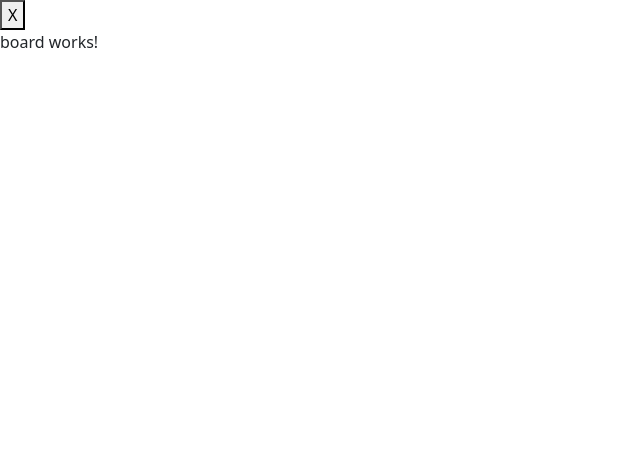
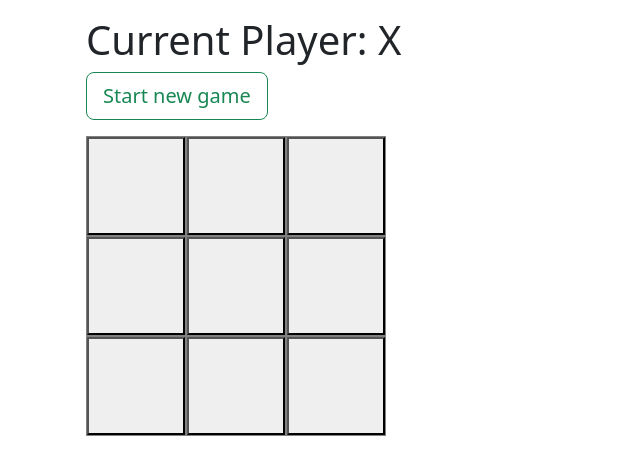
Before and after one commit to dav100ide/ng-tris, an Angular app: page / in a window 1280 px wide. Shown: the top 474 px of the page, without its empty margins (0-640 px from the left). Built offline with nearby package versions, Linux system fonts and the light colour scheme.

Commit message:
refac metodi board

```diff
--- a/src/app/app.component.html
+++ b/src/app/app.component.html
@@ -1,3 +1,4 @@
 <!-- <router-outlet ></router-outlet> -->
-<app-square [value]="'X'"></app-square>
-<app-board></app-board>
+<div class="container p-3">
+   <app-board></app-board>
+</div>
--- a/src/app/components/board/board.component.html
+++ b/src/app/components/board/board.component.html
@@ -1 +1,15 @@
-<p>board works!</p>
+<h1>Current Player: {{ currentPlayer }}</h1>
+
+<button class="btn btn-lg btn-outline-success" (click)="newGame()">
+   Start new game
+</button>
+
+<h2 *ngIf="winner">Player {{ winner }} won!!</h2>
+
+<main>
+   <app-square
+      *ngFor="let val of squares; let i = index"
+      [value]="val"
+      (click)="makeMove(i)"
+   ></app-square>
+</main>
--- a/src/app/components/board/board.component.scss
+++ b/src/app/components/board/board.component.scss
@@ -0,0 +1,11 @@
+main {
+   padding-block: 1rem;
+   --size: 100px;
+   display: grid;
+   grid-template-columns: repeat(3, var(--size));
+   grid-gap: 0;
+   app-square {
+      height: var(--size);
+      border: 1px gray solid;
+   }
+}
--- a/src/app/components/board/board.component.ts
+++ b/src/app/components/board/board.component.ts
@@ -1,10 +1,61 @@
-import { Component } from '@angular/core';
+import { Component, OnInit } from '@angular/core';
+import { Xo } from 'src/app/xo';
 
 @Component({
-  selector: 'app-board',
-  templateUrl: './board.component.html',
-  styleUrls: ['./board.component.scss']
+   selector: 'app-board',
+   templateUrl: './board.component.html',
+   styleUrls: ['./board.component.scss'],
 })
-export class BoardComponent {
+export class BoardComponent implements OnInit {
+   squares!: any[];
+   xIsNext: boolean = false;
+   winner!: string | null;
+   constructor() {}
 
+   ngOnInit(): void {
+      this.newGame();
+   }
+   newGame(): void {
+      this.squares = Array(9).fill(null);
+      this.winner = null;
+      this.xIsNext = true;
+   }
+
+   //computed property
+   get currentPlayer(): 'X' | 'O' {
+      return this.xIsNext ? 'X' : 'O';
+   }
+
+   //event handler: al click
+   makeMove(idx: number): void {
+      if (!this.squares[idx]) {
+         this.squares.splice(idx, 1, this.currentPlayer);
+         this.xIsNext = !this.xIsNext;
+      }
+      this.winner = this.calculateWinner();
+   }
+
+   calculateWinner(): null | string {
+      const lines = [
+         [0, 1, 2],
+         [3, 4, 5],
+         [6, 7, 8],
+         [0, 3, 6],
+         [1, 4, 7],
+         [2, 5, 8],
+         [0, 4, 8],
+         [2, 4, 6],
+      ];
+      for (let i = 0; i < lines.length; i++) {
+         const [a, b, c] = lines[i];
+         if (
+            this.squares[a] &&
+            this.squares[a] === this.squares[b] &&
+            this.squares[a] === this.squares[c]
+         ) {
+            return this.squares[a];
+         }
+      }
+      return null;
+   }
 }
--- a/src/app/components/square/square.component.scss
+++ b/src/app/components/square/square.component.scss
@@ -0,0 +1,10 @@
+button {
+   width: 100%;
+   height: 100%;
+   font-size: 2rem;
+   font-family: fantasy;
+   color: #0c098b;
+   &:disabled {
+      opacity: 0.4;
+   }
+}
--- /dev/null
+++ b/src/app/xo.ts
@@ -0,0 +1,3 @@
+export interface Xo {
+   value: 'X' | 'O';
+}
```
Also changed, not shown: src/app/components/square/square.component.ts (+6 -2 lines).
